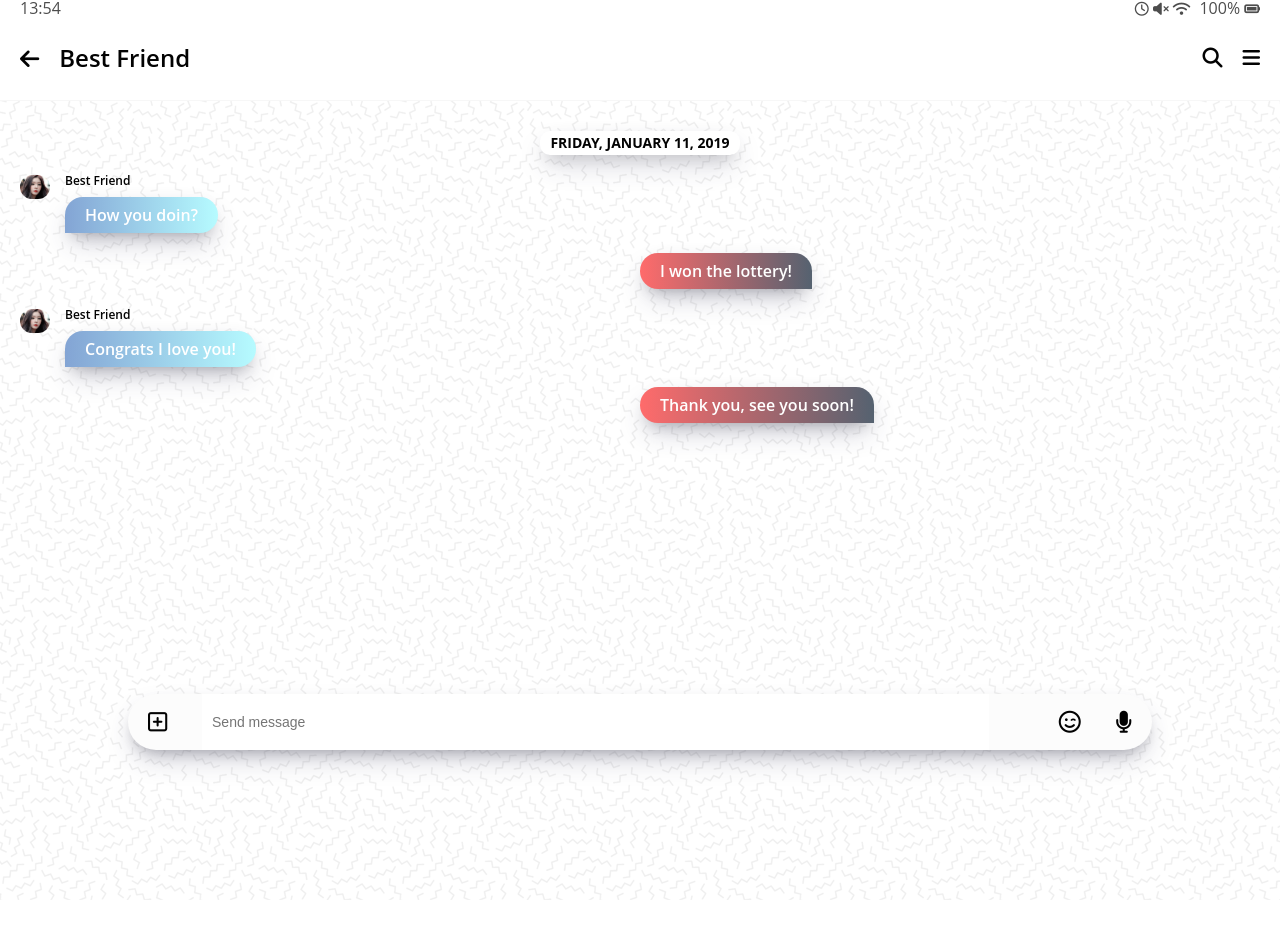
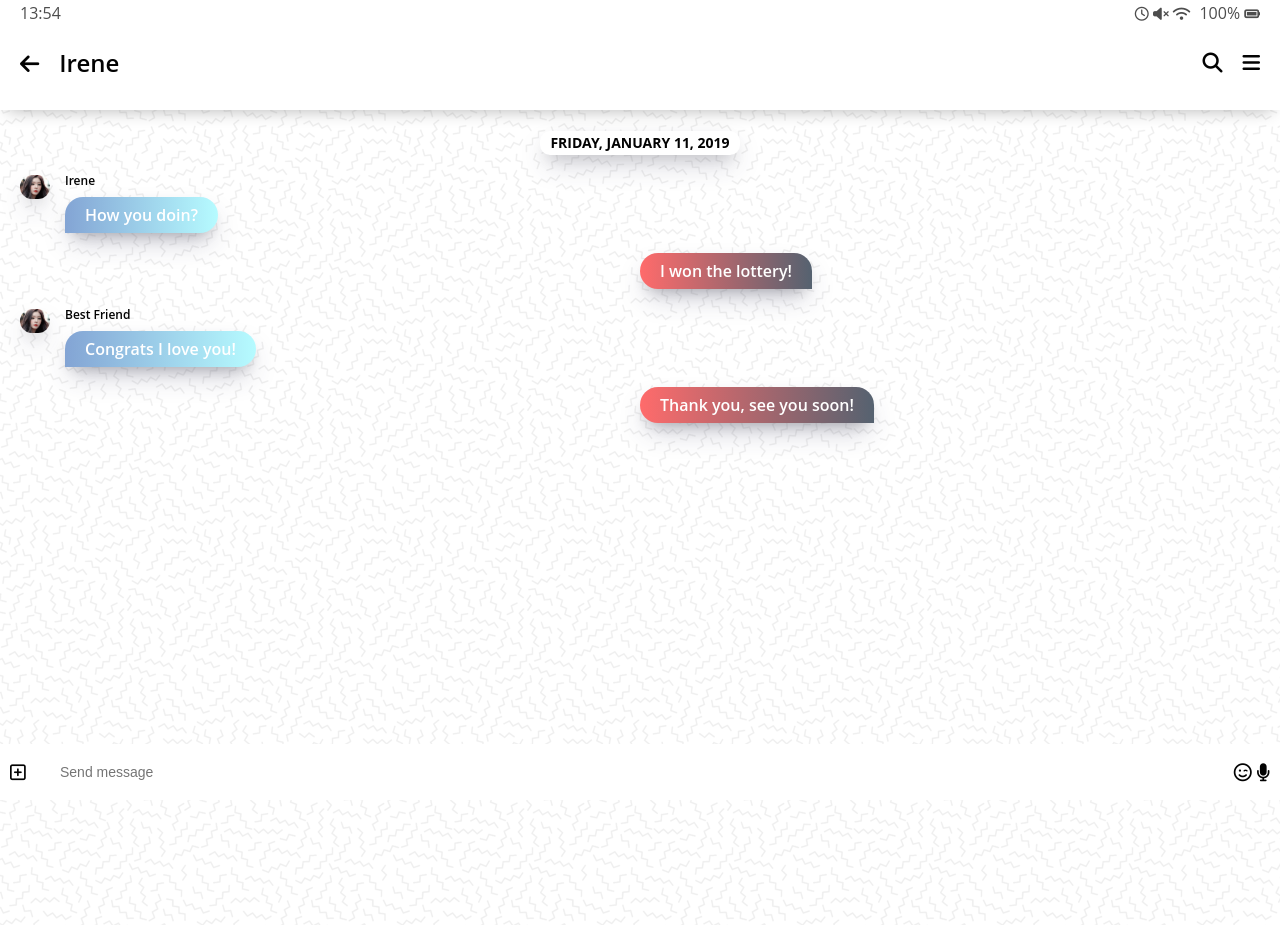
Before and after one commit to YoungjaeKang/kakao-clone-v2, a plain HTML site: page chat.html in a window 1280 px wide. Shown: the top 925 px of the page. Before the commit the page ends 900 px from the top, so only its background shows below. Drawn offline with Linux system fonts and the light colour scheme.

Commit message:
animations_finish

```diff
--- a/chat.html
+++ b/chat.html
@@ -9,6 +9,7 @@
     <title>Chat | KAkao Clone</title>
   </head>
   <body class="chats-body">
+    <div class="header-wrapper">
       <div class="status-bar">
         <div class="status-bar__column">
           <span class="status-bar__clock">13:54</span>
@@ -26,7 +27,7 @@
           <a href="index.html" class="header__back-btn">
             <i class="fas fa-arrow-left"></i>
           </a>
-        <h1 class="header__title">Best Friend</h1>
+          <h1 class="header__title">Irene</h1>
         </div>
         <div class="header__header-column">
           <span class="header__icon">
@@ -37,6 +38,7 @@
           </span>
         </div>
       </header>
+    </div>
     <main class="chat-screen">
       <ul class="chat__messages">
         <span class="chat__timestamp">Friday, January 11, 2019</span>
@@ -47,7 +49,7 @@
             class="m-avatar message__avatar"
           />
           <div class="message__content">
-            <span class="message__author">Best Friend</span>
+            <span class="message__author">Irene</span>
             <span class="message__bubble">
               How you doin?
             </span>
@@ -86,18 +88,18 @@
         </li>
       </ul>
     </main>
-    <div class="chat__write">
-      <div class="chat__write-column">
+    <div class="chat__write-container">
+      <input
+        class="chat__write"
+        type="text"
+        placeholder="Send message"
+        class="chat__write-input"
+      />
+      <!-- input이 icon 앞에 있으면 input에 뭔가가 발생했을 때 icon을 숨길 수가 있다 -->
+      <div class="chat__icon-left chat__icon">
         <i class="far fa-plus-square"></i>
       </div>
-      <div class="chat__write-column">
-        <input
-          type="text"
-          placeholder="Send message"
-          class="chat__wrtie-input"
-        />
-      </div>
-      <div class="chat__write-column"></div>
+      <div class="chat__icon-right chat__icon">
       <span class="chat__write-icon">
         <i class="far fa-smile-wink"></i>
       </span>
--- a/css/chat.css
+++ b/css/chat.css
@@ -1,3 +1,15 @@
+.header-wrapper {
+  position: fixed;
+  z-index: 2;
+  /* z-index가 없으면 메시지가 상단에 고정된 헤더 위로 올라가버림 */
+  top: 0px;
+  width: 100%;
+  padding: 5px 0px;
+  background-color: white;
+  box-shadow: rgba(0, 0, 0, 0.3) 0px 8px 16px -8px,
+    rgba(0, 0, 0, 0.024) 0px -6px 16px -6px;
+}
+
 .chats-body {
   padding: 0;
 }
@@ -7,26 +19,83 @@
   padding: 0px 20px;
 }
 
-.chat-screen {
+.chats-body {
   background-image: url("../images/chatBg.png");
   min-height: 100vh;
+  padding-top: 100px;
+  min-height: 1500px;
 }
 
-.chat__write {
+.chat__write-container {
   position: fixed;
-  bottom: 50px;
-  width: 80%;
+  bottom: 0px;
   margin: 0 auto;
   left: 0;
   right: 0;
   display: flex;
   justify-content: space-between;
   align-items: center;
-  background-color: #fcfcfc;
-  padding: 0px 20px;
+  width: 100%;
+  /* box-shadow: 0 13px 27px -5px rgba(50, 50, 93, 0.25),
+    0 8px 16px -8px rgba(0, 0, 0, 0.3), 0 -6px 16px -6px rgba(0, 0, 0, 0.025); */
+}
+
+.chat__icon-left {
+  position: absolute;
+  left: 10px;
+}
+
+.chat__icon-right {
+  position: absolute;
+  right: 10px;
+}
+
+@keyframes float {
+  0% {
+    box-shadow: 0 13px 27px -5px rgba(50, 50, 93, 0.25),
+      0 8px 16px -8px rgba(0, 0, 0, 0.3), 0 -6px 16px -6px rgba(0, 0, 0, 0.025);
+  }
+  50% {
+    box-shadow: 0 13px 27px -50px rgba(50, 50, 93, 0.25),
+      0 8px 16px -8px rgba(0, 0, 0, 0.3), 0 -6px 16px -6px rgba(0, 0, 0, 0.025);
+  }
+  100% {
+    box-shadow: 0 13px 27px -5px rgba(50, 50, 93, 0.25),
+      0 8px 16px -8px rgba(0, 0, 0, 0.3), 0 -6px 16px -6px rgba(0, 0, 0, 0.025);
+  }
+}
+
+.chat__write {
+  margin: 0 auto;
+  bottom: 0px;
+  width: 100%;
+  border-radius: 0;
+  padding: 20px 60px;
+  width: 100%;
+  border: none;
+  font-size: 14px;
+  transition: all 0.5s ease-in;
+}
+
+.chat__write:focus {
+  outline: none;
+  width: 80%;
+  transform: translateY(-100px);
   border-radius: 40px;
   box-shadow: 0 13px 27px -5px rgba(50, 50, 93, 0.25),
     0 8px 16px -8px rgba(0, 0, 0, 0.3), 0 -6px 16px -6px rgba(0, 0, 0, 0.025);
+  animation: float 2s ease-in-out infinite forwards;
+}
+
+.chat__icon {
+  font-size: 18px;
+  transition: opacity 0.3s ease-in-out;
+}
+
+.chat__write:focus ~ .chat__icon {
+  /* display: none; */
+  /* opacity로 하면 애니메이션을 할 수 있기 때문 */
+  opacity: 0;
 }
 
 .chat__write i {
@@ -38,10 +107,6 @@
 }
 
 .chat__write-column input {
-  padding: 20px 10px;
-  width: 100%;
-  border: none;
-  font-size: 14px;
 }
 
 .chat-screen .chat__messages {
@@ -81,14 +146,28 @@
   align-self: flex-start;
 }
 
+.sent-message {
+  align-self: flex-end;
+}
+
+@keyframes spin {
+  from {
+    transform: none;
+  }
+  to {
+    transform: rotateY(1turn);
+    /* turn, radius, px etc */
+  }
+}
+
 .incoming-message img {
   width: 30px;
   border-radius: 15px;
   margin-right: 15px;
-}
-
-.sent-message {
-  align-self: flex-end;
+  box-shadow: rgba(50, 50, 93, 0.25) 0px 13px 27px -5px,
+    rgba(0, 0, 0, 0.3) 0px 8px 16px -8px,
+    rgba(0, 0, 0, 0.024) 0px -6px 16px -6px;
+  animation: spin 1s linear infinite;
 }
 
 .message .message__bubble {
@@ -120,3 +199,34 @@
   color: white;
   background-image: linear-gradient(to left, #556270, #ff6b6b);
 }
+
+@keyframes incomingAnim {
+  from {
+    opacity: 0;
+    transform: translateX(-200px);
+  }
+  to {
+    opacity: 1;
+    transform: none;
+  }
+}
+
+.incoming-message {
+  animation: incomingAnim 0.5s ease-out forwards;
+}
+
+@keyframes sentAnimation {
+  from {
+    opacity: 0;
+    transform: translateX(200px);
+  }
+  to {
+    opacity: 1;
+    transform: none;
+  }
+}
+
+.sent-message {
+  animation: sentAnimation 0.5s ease-out forwards;
+  /* forwards를 넣으면 sent-message라는 요소가 끝까지 이 value들(opacity, transform)을 유지한다는 뜻이다 */
+}
--- a/css/nav-bar.css
+++ b/css/nav-bar.css
@@ -34,3 +34,20 @@
   align-items: center;
   border-radius: 50%;
 }
+
+@keyframes showNavBar {
+  from {
+    transform: translateY(80px);
+  }
+  to {
+    transform: none;
+  }
+}
+
+.nav {
+  transform: translateY(80px);
+  /* nav에도 transform이 없으면 nav bar가 한번 나타났다가 animation-delay초 뒤에 다시 또 나타나게 된다. */
+  /* 여기에 transform을 추가해 주면 기다렸따가 나타나게 되지 */
+  animation: showNavBar 0.5s ease-out forwards;
+  animation-delay: 0.5s;
+}
--- a/css/styles.css
+++ b/css/styles.css
@@ -32,3 +32,19 @@ a {
   /* 부모로부터 색깔을 가져온다. 하이퍼링크는 클릭하면 보라색으로 변하기 때문에 검은색으로 계속 표현하기 위해서임 */
   text-decoration: none;
 }
+
+@keyframes fadeIn {
+  from {
+    opacity: 0;
+    transform: translateY(50px);
+    /* 이거 -50으로 하면 위에서 밑으로 내려옴 */
+  }
+  to {
+    opacity: 1;
+    transform: none;
+  }
+}
+
+main {
+  animation: fadeIn 0.5s ease-in-out;
+}
```
Lines whose indentation alone changed are shown as unchanged.
